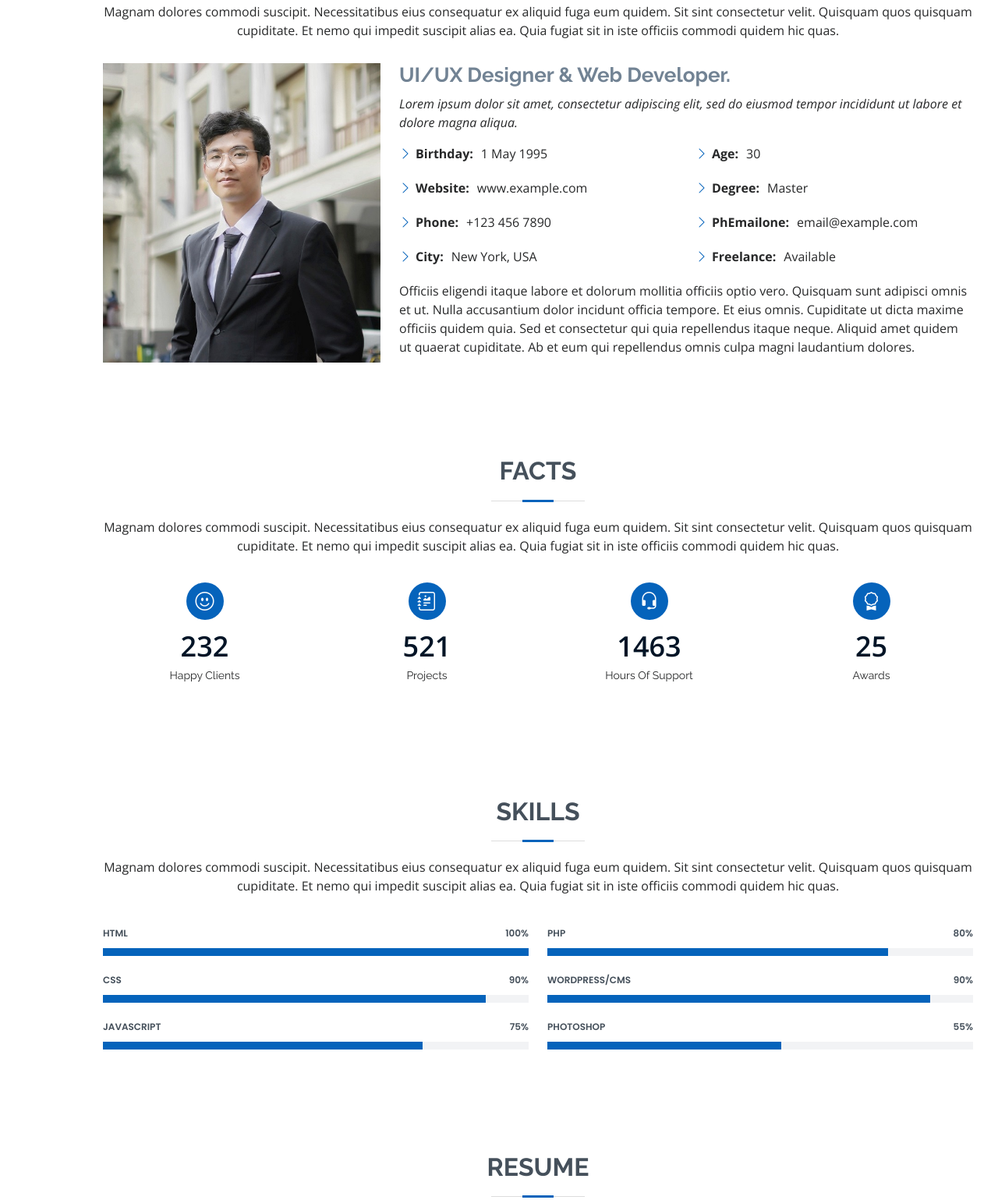
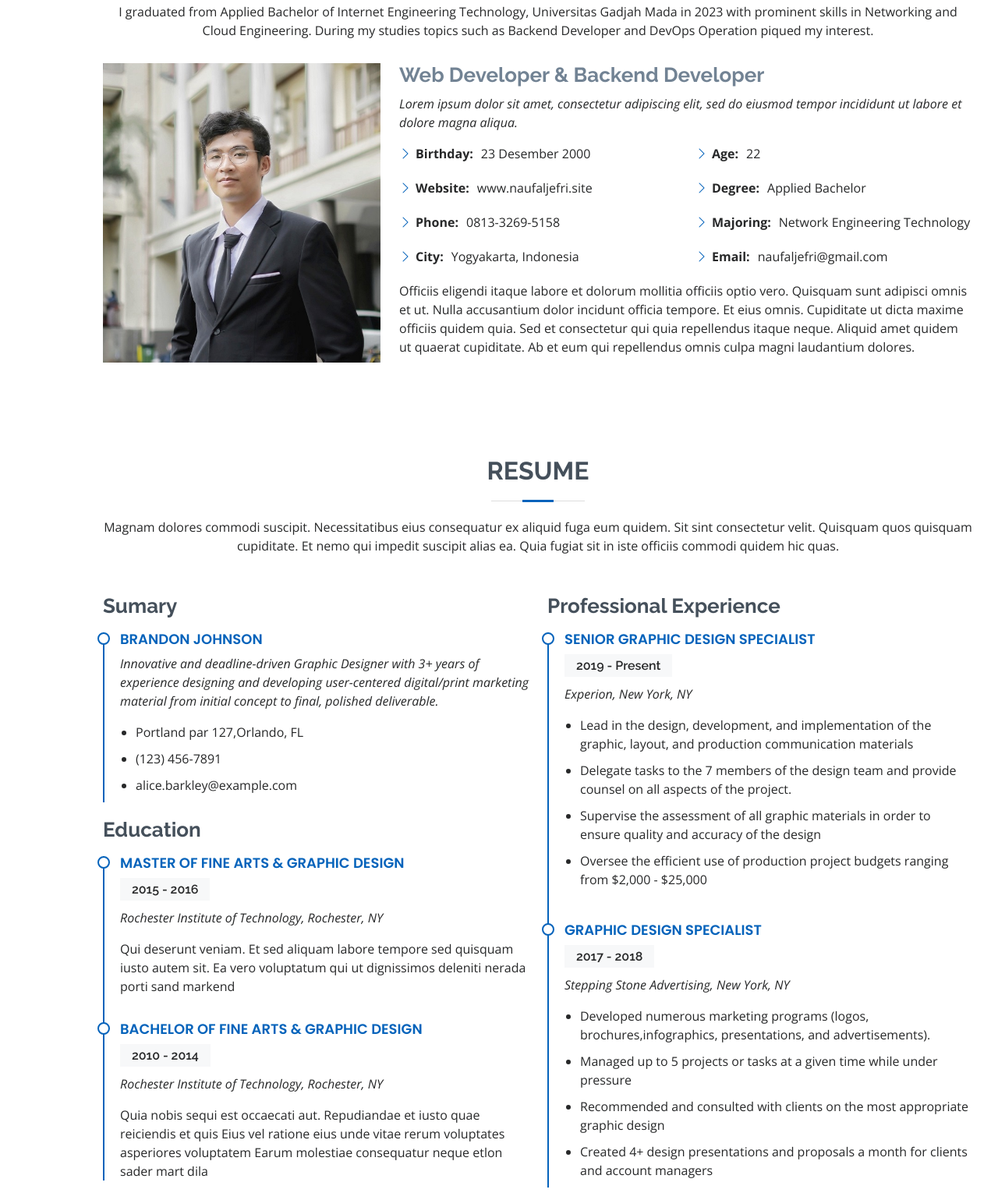
Before and after one commit to naufaljr/portofolio, a plain HTML site: page index.html in a window 1280 px wide. Shown: the part 935-2474 px from the top of the page at 78% size. Drawn offline with nearby package versions, Linux system fonts and the light colour scheme.

Commit message:
edit content 1

```diff
--- a/index.html
+++ b/index.html
@@ -5,7 +5,7 @@
   <meta charset="utf-8">
   <meta content="width=device-width, initial-scale=1.0" name="viewport">
 
-  <title>MyResume Bootstrap Template - Index</title>
+  <title>Website - Naufal Jefri Ramadhan</title>
   <meta content="" name="description">
   <meta content="" name="keywords">
 
@@ -60,14 +60,11 @@
   <!-- ======= Hero Section ======= -->
   <section id="hero" class="d-flex flex-column justify-content-center">
     <div class="container" data-aos="zoom-in" data-aos-delay="100">
-      <h1>Brandon Johnson</h1>
-      <p>I'm <span class="typed" data-typed-items="Designer, Developer, Freelancer, Photographer"></span></p>
+      <h1>Naufal Jefri Ramadhan</h1>
+      <p>I'm <span class="typed" data-typed-items="Web Developer, Backend Developer, DevOps Operations, IoT Engineer"></span></p>
       <div class="social-links">
-        <a href="#" class="twitter"><i class="bx bxl-twitter"></i></a>
-        <a href="#" class="facebook"><i class="bx bxl-facebook"></i></a>
-        <a href="#" class="instagram"><i class="bx bxl-instagram"></i></a>
-        <a href="#" class="google-plus"><i class="bx bxl-skype"></i></a>
-        <a href="#" class="linkedin"><i class="bx bxl-linkedin"></i></a>
+        <a href="https://www.instagram.com/naufal_jefri/" class="instagram"><i class="bx bxl-instagram"></i></a>
+        <a href="https://www.linkedin.com/in/naufaljefrir/" class="linkedin"><i class="bx bxl-linkedin"></i></a>
       </div>
     </div>
   </section><!-- End Hero -->
@@ -80,7 +77,9 @@
 
         <div class="section-title">
           <h2>About</h2>
-          <p>Magnam dolores commodi suscipit. Necessitatibus eius consequatur ex aliquid fuga eum quidem. Sit sint consectetur velit. Quisquam quos quisquam cupiditate. Et nemo qui impedit suscipit alias ea. Quia fugiat sit in iste officiis commodi quidem hic quas.</p>
+          <p>I graduated from Applied Bachelor of Internet Engineering Technology, Universitas Gadjah Mada in 2023
+            with prominent skills in Networking and Cloud Engineering. During my studies topics such as Backend
+            Developer and DevOps Operation piqued my interest.</p>
         </div>
 
         <div class="row">
@@ -88,7 +87,7 @@
             <img src="assets/img/profile-img.jpg" class="img-fluid" alt="">
           </div>
           <div class="col-lg-8 pt-4 pt-lg-0 content">
-            <h3>UI/UX Designer &amp; Web Developer.</h3>
+            <h3> Web Developer &amp; Backend Developer</h3>
             <p class="fst-italic">
               Lorem ipsum dolor sit amet, consectetur adipiscing elit, sed do eiusmod tempor incididunt ut labore et dolore
               magna aliqua.
@@ -96,18 +95,18 @@
             <div class="row">
               <div class="col-lg-6">
                 <ul>
-                  <li><i class="bi bi-chevron-right"></i> <strong>Birthday:</strong> <span>1 May 1995</span></li>
-                  <li><i class="bi bi-chevron-right"></i> <strong>Website:</strong> <span>www.example.com</span></li>
-                  <li><i class="bi bi-chevron-right"></i> <strong>Phone:</strong> <span>+123 456 7890</span></li>
-                  <li><i class="bi bi-chevron-right"></i> <strong>City:</strong> <span>New York, USA</span></li>
+                  <li><i class="bi bi-chevron-right"></i> <strong>Birthday:</strong> <span>23 Desember 2000</span></li>
+                  <li><i class="bi bi-chevron-right"></i> <strong>Website:</strong> <span>www.naufaljefri.site</span></li>
+                  <li><i class="bi bi-chevron-right"></i> <strong>Phone:</strong> <san>0813-3269-5158</san></li>
+                  <li><i class="bi bi-chevron-right"></i> <strong>City:</strong> <span>Yogyakarta, Indonesia</span></li>
                 </ul>
               </div>
               <div class="col-lg-6">
                 <ul>
-                  <li><i class="bi bi-chevron-right"></i> <strong>Age:</strong> <span>30</span></li>
-                  <li><i class="bi bi-chevron-right"></i> <strong>Degree:</strong> <span>Master</span></li>
-                  <li><i class="bi bi-chevron-right"></i> <strong>PhEmailone:</strong> <span>email@example.com</span></li>
-                  <li><i class="bi bi-chevron-right"></i> <strong>Freelance:</strong> <span>Available</span></li>
+                  <li><i class="bi bi-chevron-right"></i> <strong>Age:</strong> <span>22</span></li>
+                  <li><i class="bi bi-chevron-right"></i> <strong>Degree:</strong> <span>Applied Bachelor</span></li>
+                  <li><i class="bi bi-chevron-right"></i> <strong>Majoring:</strong> <span>Network Engineering Technology</span></li>
+                  <li><i class="bi bi-chevron-right"></i> <strong>Email:</strong> <span>naufaljefri@gmail.com</span></li>
                 </ul>
               </div>
             </div>
@@ -120,120 +119,6 @@
 
       </div>
     </section><!-- End About Section -->
-
-    <!-- ======= Facts Section ======= -->
-    <section id="facts" class="facts">
-      <div class="container" data-aos="fade-up">
-
-        <div class="section-title">
-          <h2>Facts</h2>
-          <p>Magnam dolores commodi suscipit. Necessitatibus eius consequatur ex aliquid fuga eum quidem. Sit sint consectetur velit. Quisquam quos quisquam cupiditate. Et nemo qui impedit suscipit alias ea. Quia fugiat sit in iste officiis commodi quidem hic quas.</p>
-        </div>
-
-        <div class="row">
-
-          <div class="col-lg-3 col-md-6">
-            <div class="count-box">
-              <i class="bi bi-emoji-smile"></i>
-              <span data-purecounter-start="0" data-purecounter-end="232" data-purecounter-duration="1" class="purecounter"></span>
-              <p>Happy Clients</p>
-            </div>
-          </div>
-
-          <div class="col-lg-3 col-md-6 mt-5 mt-md-0">
-            <div class="count-box">
-              <i class="bi bi-journal-richtext"></i>
-              <span data-purecounter-start="0" data-purecounter-end="521" data-purecounter-duration="1" class="purecounter"></span>
-              <p>Projects</p>
-            </div>
-          </div>
-
-          <div class="col-lg-3 col-md-6 mt-5 mt-lg-0">
-            <div class="count-box">
-              <i class="bi bi-headset"></i>
-              <span data-purecounter-start="0" data-purecounter-end="1463" data-purecounter-duration="1" class="purecounter"></span>
-              <p>Hours Of Support</p>
-            </div>
-          </div>
-
-          <div class="col-lg-3 col-md-6 mt-5 mt-lg-0">
-            <div class="count-box">
-              <i class="bi bi-award"></i>
-              <span data-purecounter-start="0" data-purecounter-end="25" data-purecounter-duration="1" class="purecounter"></span>
-              <p>Awards</p>
-            </div>
-          </div>
-
-        </div>
-
-      </div>
-    </section><!-- End Facts Section -->
-
-    <!-- ======= Skills Section ======= -->
-    <section id="skills" class="skills section-bg">
-      <div class="container" data-aos="fade-up">
-
-        <div class="section-title">
-          <h2>Skills</h2>
-          <p>Magnam dolores commodi suscipit. Necessitatibus eius consequatur ex aliquid fuga eum quidem. Sit sint consectetur velit. Quisquam quos quisquam cupiditate. Et nemo qui impedit suscipit alias ea. Quia fugiat sit in iste officiis commodi quidem hic quas.</p>
-        </div>
-
-        <div class="row skills-content">
-
-          <div class="col-lg-6">
-
-            <div class="progress">
-              <span class="skill">HTML <i class="val">100%</i></span>
-              <div class="progress-bar-wrap">
-                <div class="progress-bar" role="progressbar" aria-valuenow="100" aria-valuemin="0" aria-valuemax="100"></div>
-              </div>
-            </div>
-
-            <div class="progress">
-              <span class="skill">CSS <i class="val">90%</i></span>
-              <div class="progress-bar-wrap">
-                <div class="progress-bar" role="progressbar" aria-valuenow="90" aria-valuemin="0" aria-valuemax="100"></div>
-              </div>
-            </div>
-
-            <div class="progress">
-              <span class="skill">JavaScript <i class="val">75%</i></span>
-              <div class="progress-bar-wrap">
-                <div class="progress-bar" role="progressbar" aria-valuenow="75" aria-valuemin="0" aria-valuemax="100"></div>
-              </div>
-            </div>
-
-          </div>
-
-          <div class="col-lg-6">
-
-            <div class="progress">
-              <span class="skill">PHP <i class="val">80%</i></span>
-              <div class="progress-bar-wrap">
-                <div class="progress-bar" role="progressbar" aria-valuenow="80" aria-valuemin="0" aria-valuemax="100"></div>
-              </div>
-            </div>
-
-            <div class="progress">
-              <span class="skill">WordPress/CMS <i class="val">90%</i></span>
-              <div class="progress-bar-wrap">
-                <div class="progress-bar" role="progressbar" aria-valuenow="90" aria-valuemin="0" aria-valuemax="100"></div>
-              </div>
-            </div>
-
-            <div class="progress">
-              <span class="skill">Photoshop <i class="val">55%</i></span>
-              <div class="progress-bar-wrap">
-                <div class="progress-bar" role="progressbar" aria-valuenow="55" aria-valuemin="0" aria-valuemax="100"></div>
-              </div>
-            </div>
-
-          </div>
-
-        </div>
-
-      </div>
-    </section><!-- End Skills Section -->
 
     <!-- ======= Resume Section ======= -->
     <section id="resume" class="resume">
```
